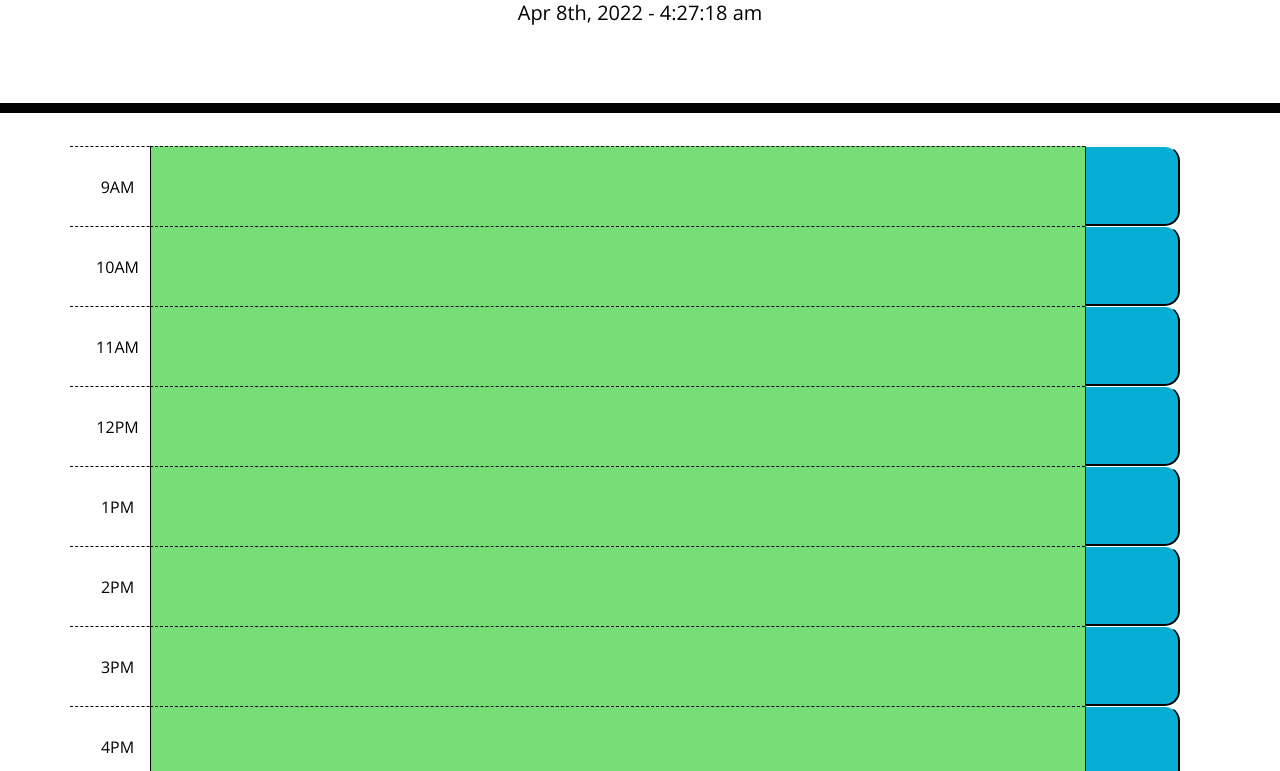
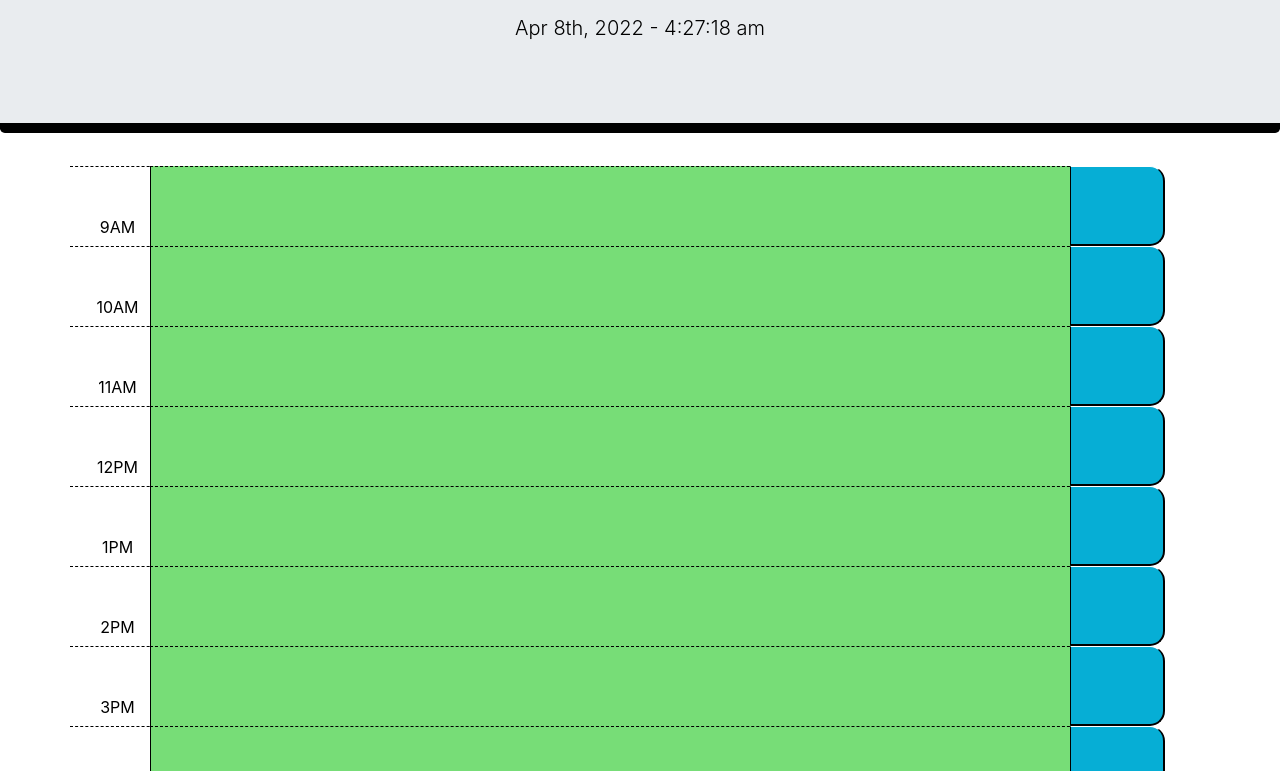
Before and after one commit to skelly2022/400-Lines-of-Java-Scheduler, a plain HTML site: page index.html in a window 1280 px wide. Shown: the part 191-962 px from the top of the page. Drawn offline with nearby package versions, Linux system fonts and the light colour scheme.

Commit message:
hopefully the CSS works now

```diff
--- a/index.html
+++ b/index.html
@@ -4,6 +4,8 @@
     <meta charset="UTF-8" />
     <meta name="viewport" content="width=device-width, initial-scale=1.0" />
     <meta http-equiv="X-UA-Compatible" content="ie=edge" />
+
+    <link rel="stylesheet" type="text/css" href="Develop/style.css" />
     <link
       rel="stylesheet"
       href="https://stackpath.bootstrapcdn.com/bootstrap/4.3.1/css/bootstrap.min.css"
@@ -18,7 +20,6 @@
       href="https://fonts.googleapis.com/css?family=Open+Sans&display=swap"
       rel="stylesheet"
     />
-    <link rel="stylesheet" href="develop/style.css" />
     <title>Work Day Scheduler SBK</title>
   </head>
 
```
